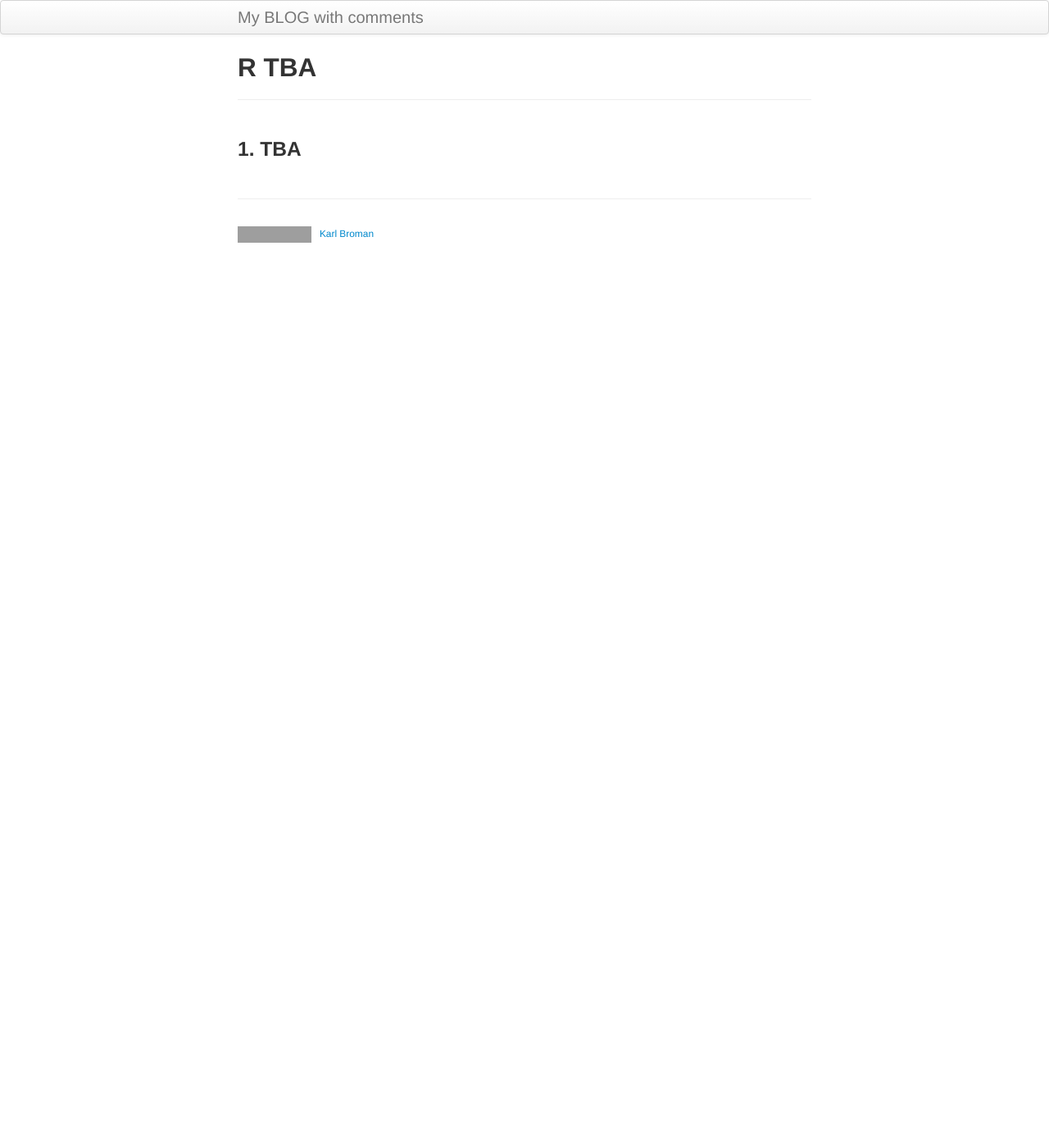
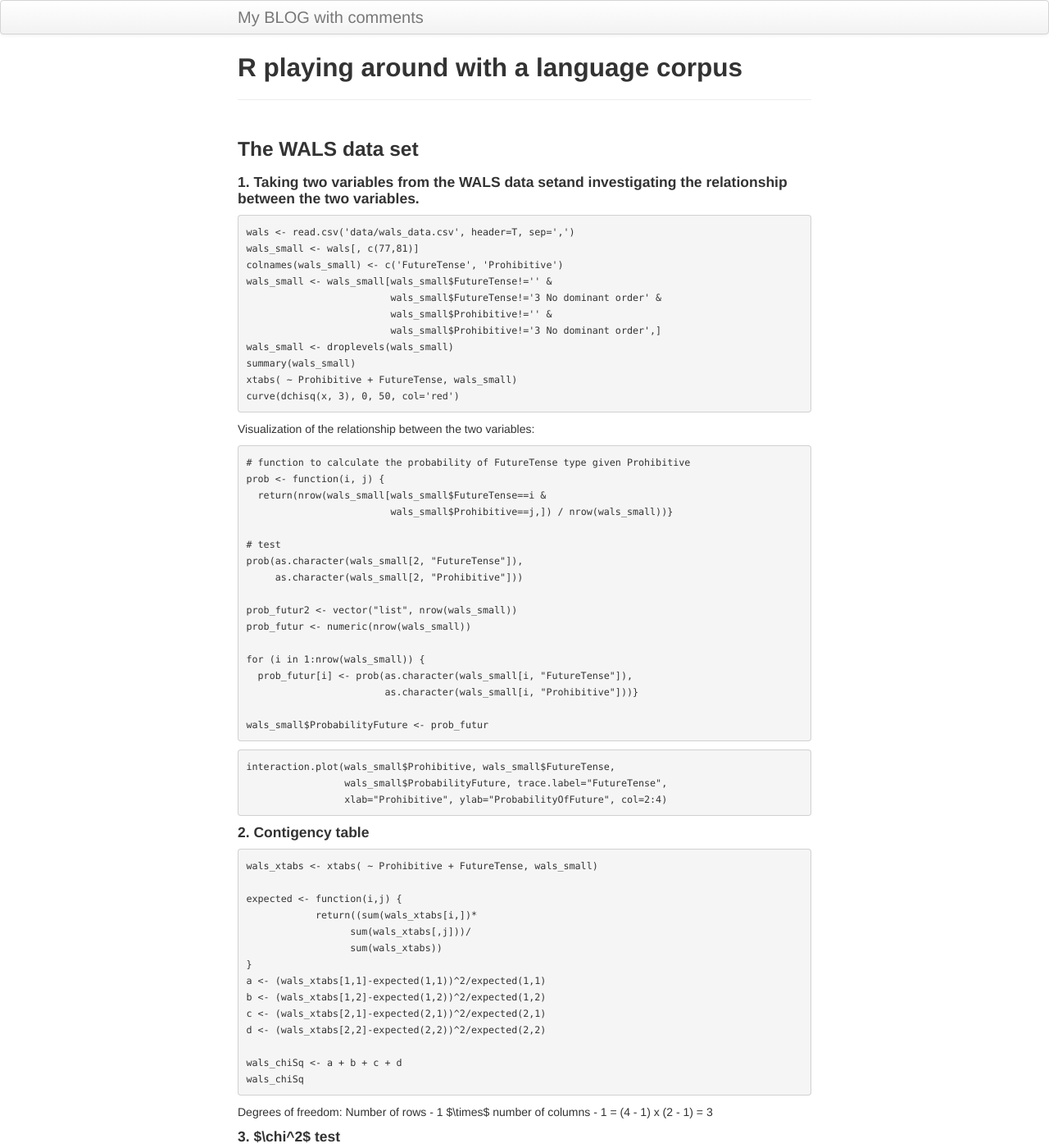
Before and after one commit to yunigma/ynigma.github.io, a Jekyll site: the page built from pages/4blog.md, in a window 1280 px wide and 1400 px high. Shown: the whole window at 82% size. Built offline with Jekyll 4.4.1, drawn with Linux system fonts in a browser that asks for light colours; comment, search, counter and statistics services are not loaded; some of the changed text lies outside the part shown; grey boxes are pictures that could not be loaded.

Commit message:
the 4th blog is added

````diff
--- a/pages/4blog.md
+++ b/pages/4blog.md
@@ -1,7 +1,77 @@
 ---
 layout: page
-title: R TBA
+title: R playing around with a language corpus
 description: This page is reserved for my 4d BLOG.
 ---
 
-### 1. TBA
+### The WALS data set
+
+#### 1. Taking two variables from the WALS data setand investigating the relationship between the two variables.
+
+```
+wals <- read.csv('data/wals_data.csv', header=T, sep=',')
+wals_small <- wals[, c(77,81)]
+colnames(wals_small) <- c('FutureTense', 'Prohibitive')
+wals_small <- wals_small[wals_small$FutureTense!='' &
+                         wals_small$FutureTense!='3 No dominant order' &
+                         wals_small$Prohibitive!='' &
+                         wals_small$Prohibitive!='3 No dominant order',]
+wals_small <- droplevels(wals_small)
+summary(wals_small)
+xtabs( ~ Prohibitive + FutureTense, wals_small)
+curve(dchisq(x, 3), 0, 50, col='red')
+```
+
+Visualization of the relationship between the two variables:
+```
+# function to calculate the probability of FutureTense type given Prohibitive
+prob <- function(i, j) {
+  return(nrow(wals_small[wals_small$FutureTense==i &
+                         wals_small$Prohibitive==j,]) / nrow(wals_small))}
+
+# test
+prob(as.character(wals_small[2, "FutureTense"]),
+     as.character(wals_small[2, "Prohibitive"]))
+
+prob_futur2 <- vector("list", nrow(wals_small))
+prob_futur <- numeric(nrow(wals_small))
+
+for (i in 1:nrow(wals_small)) {
+  prob_futur[i] <- prob(as.character(wals_small[i, "FutureTense"]),
+                        as.character(wals_small[i, "Prohibitive"]))}
+
+wals_small$ProbabilityFuture <- prob_futur
+```
+
+```
+interaction.plot(wals_small$Prohibitive, wals_small$FutureTense,
+                 wals_small$ProbabilityFuture, trace.label="FutureTense",
+                 xlab="Prohibitive", ylab="ProbabilityOfFuture", col=2:4)
+```
+
+#### 2. Contigency table
+```
+wals_xtabs <- xtabs( ~ Prohibitive + FutureTense, wals_small)
+
+expected <- function(i,j) {
+            return((sum(wals_xtabs[i,])*
+                  sum(wals_xtabs[,j]))/
+                  sum(wals_xtabs))
+}
+a <- (wals_xtabs[1,1]-expected(1,1))^2/expected(1,1)
+b <- (wals_xtabs[1,2]-expected(1,2))^2/expected(1,2)
+c <- (wals_xtabs[2,1]-expected(2,1))^2/expected(2,1)
+d <- (wals_xtabs[2,2]-expected(2,2))^2/expected(2,2)
+
+wals_chiSq <- a + b + c + d
+wals_chiSq
+```
+
+Degrees of freedom:
+Number of rows - 1 $\times$ number of columns - 1 = (4 - 1) x (2 - 1) = 3
+
+#### 3. $\chi^2$ test
+```
+chisq.test(xtabs( ~ Prohibitive + FutureTense, wals_small))
+summary(wals_xtabs)
+```
````
Also changed, not shown: index.md (+1 -1 lines).
